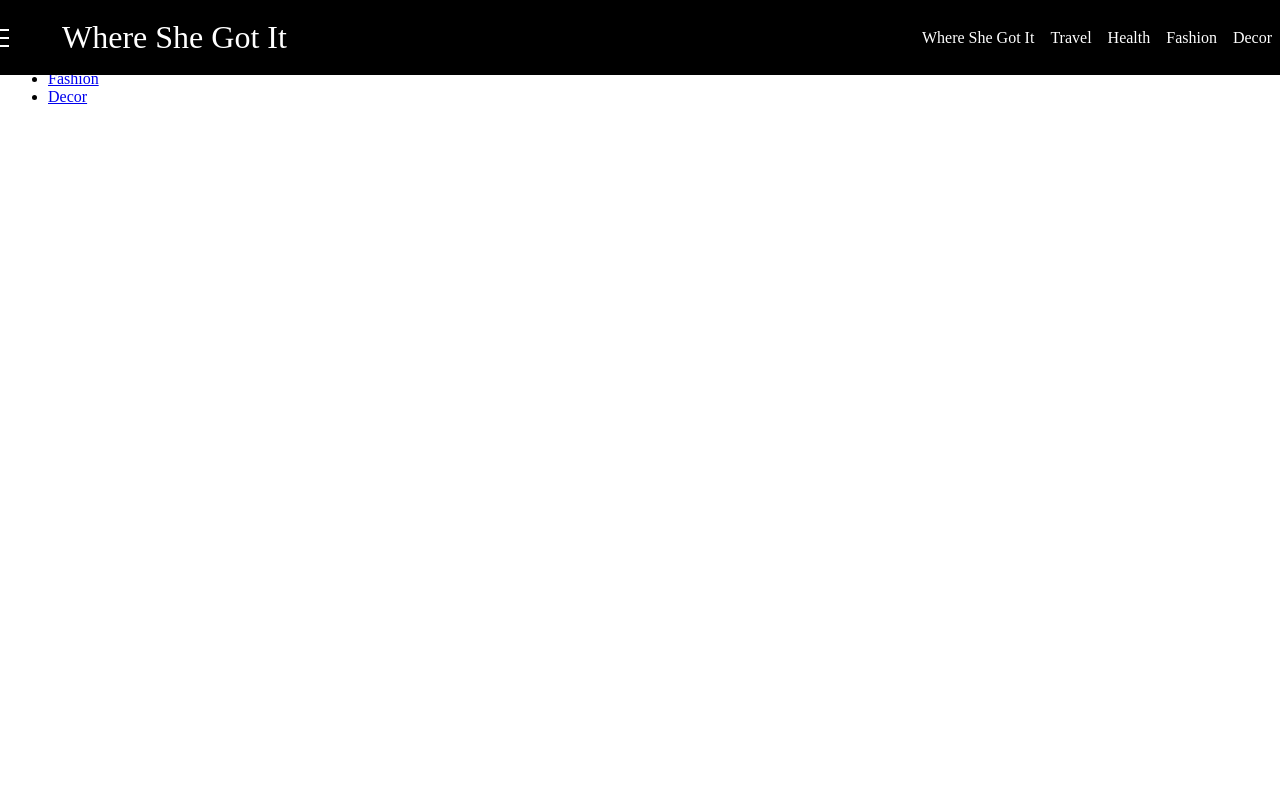
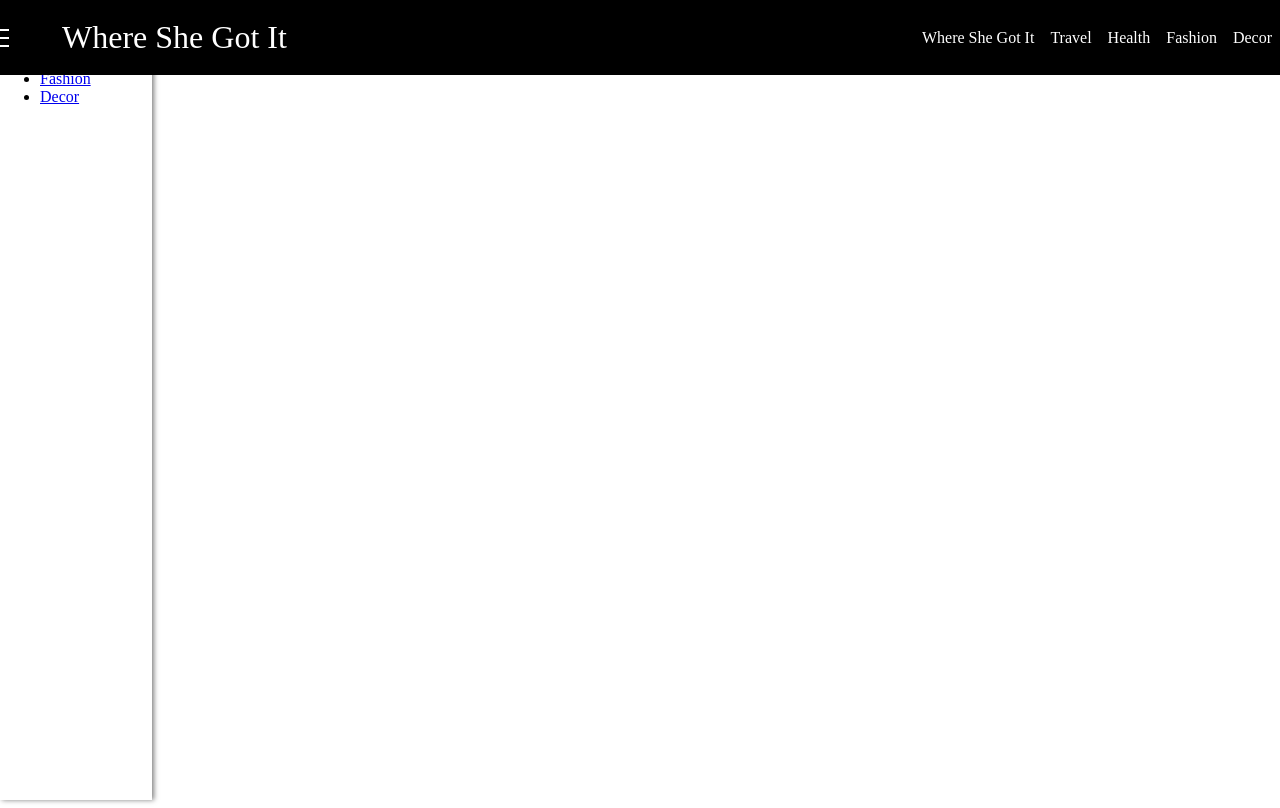
Before and after one commit to Codiegirl/Wear-She-Got-It, a React (Create React App) app: page / in a window 1280 px wide. Built offline with nearby package versions, Linux system fonts and the light colour scheme.

Commit message:
created sideDrawer css style

```diff
--- a/src/App.css
+++ b/src/App.css
@@ -1,3 +1,11 @@
+html {
+    height: 100%;
+}
+
+body {
+    height: 100%;
+}
+
 .navbar-container {
     overflow: hidden;
     position: fixed;
@@ -90,6 +98,15 @@
     height: 2px;
     background:white;
 
+}
 
+.side-drawer {
+    height: 100%;
+    background: white;
+    box-shadow: 2px 0px 5px rgba(0, 0, 0, 0.5);
+    position: fixed;
+    top: 0;
+    left: 0;
+    width: 400;
 
 }
--- a/src/App.js
+++ b/src/App.js
@@ -13,7 +13,7 @@ import './App.css'
 function App() {
   return (
     <Router>
-    <div>
+    <div style={{height: '100'}}>
       <NavBar/>
       <SideDrawer/>
       <Route path="/homepage" component={HomePage} exact/>
--- a/src/components/SideDrawer.js
+++ b/src/components/SideDrawer.js
@@ -2,7 +2,7 @@ import React from 'react'
 import { Link } from 'react-router-dom'
 
 const sideDrawer = props => (
-    <nav>
+    <nav className="side-drawer">
         <ul>
         <li>
                 <Link to="/homepage" className="navbar-links">Where She Got It</Link>
```
